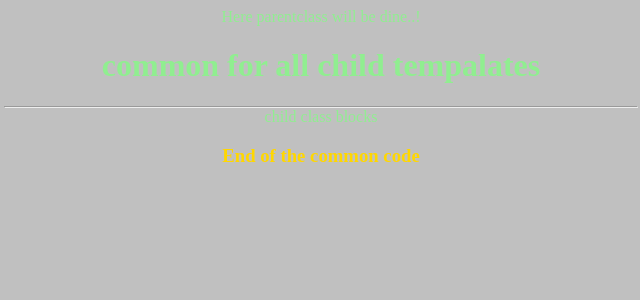
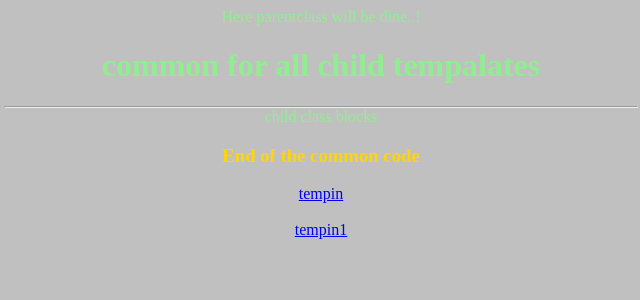
Before and after one commit to Uppala-Yashwanth/django-deployment-templet-project, a Django app: template TemplateProject1/templates/MyApps1/base1.html in a window 1280 px wide. Shown: the top 300 px of the page, without its empty margins (319-959 px from the left). Run offline with Django 4.2, Linux system fonts and the light colour scheme; the template is opened without the code that fills it, so the values that code supplies are empty.

Commit message:
Update base1.html

```diff
--- a/TemplateProject1/templates/MyApps1/base1.html
+++ b/TemplateProject1/templates/MyApps1/base1.html
@@ -18,5 +18,7 @@
         {% endblock %}
         <h3>End of the common code </h3>
     </div>
+    <a href="/tempin/">tempin</a><br/><br/>
+    <a href="tempin1/">tempin1</a>
 </body>
 </html>
```
